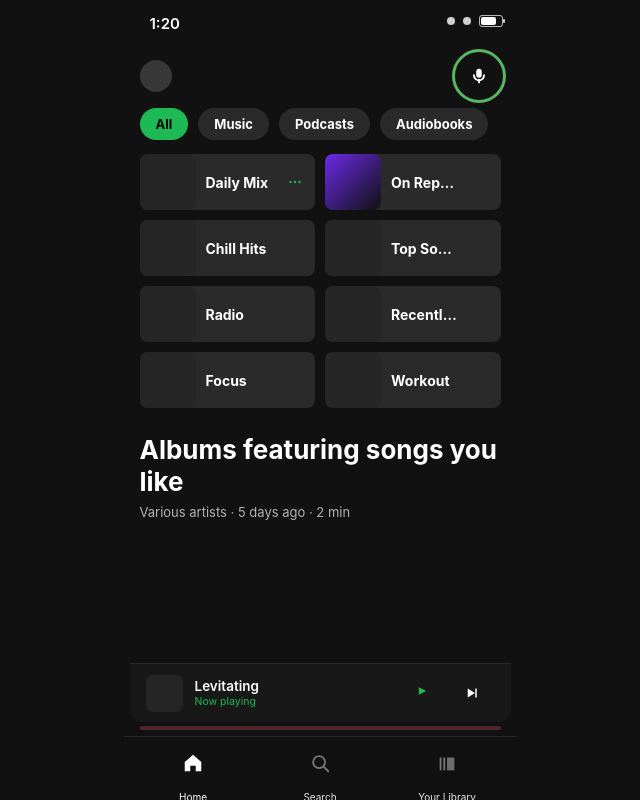
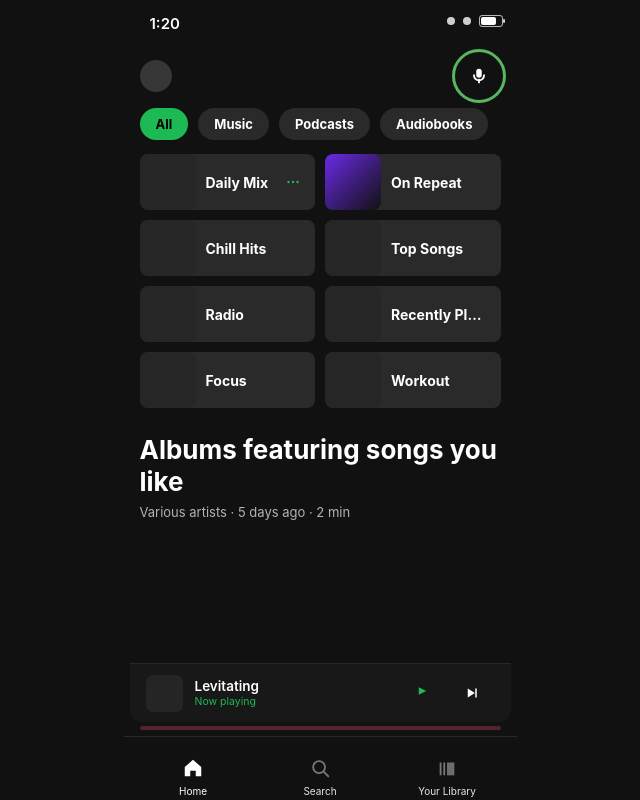
Before and after one commit to aninyag/spotify-accessibility, a React (Vite) app: page / in a window 1280 px wide. Shown: the whole page, without its empty margins (320-960 px from the left). Built offline with nearby package versions, Linux system fonts and the light colour scheme.

Commit message:
homepage update

```diff
--- a/src/ui/screens/DiscoverScreen.tsx
+++ b/src/ui/screens/DiscoverScreen.tsx
@@ -66,11 +66,12 @@
                   borderRadius: 8,
                   background: "#2A2A2A",
                   display: "grid",
-                  gridTemplateColumns: "56px 1fr 24px",
+                  gridTemplateColumns: "56px 1fr",
                   alignItems: "center",
                   gap: 10,
-                  paddingRight: 8,
                   textAlign: "left",
+                  position: "relative",
+                  overflow: "hidden",
                 }}
               >
                 <div
@@ -82,16 +83,37 @@
                     background: s.artKind === "gradient" ? "linear-gradient(135deg, #6B2AE8, #111)" : "#262626",
                   }}
                 />
-                <div style={{ fontSize: 14, fontWeight: 700, color: "white", overflow: "hidden", textOverflow: "ellipsis", whiteSpace: "nowrap" }}>
+                <div
+                  style={{
+                    fontSize: 14,
+                    fontWeight: 700,
+                    color: "white",
+                    overflow: "hidden",
+                    textOverflow: "ellipsis",
+                    whiteSpace: "nowrap",
+                    paddingRight: idx === 0 ? 28 : 12,
+                  }}
+                >
                   {s.title}
                 </div>
                 {idx === 0 ? (
-                  <div aria-hidden="true" style={{ width: 24, display: "grid", placeItems: "center", color: "#1DB954" }}>
+                  <div
+                    aria-hidden="true"
+                    style={{
+                      position: "absolute",
+                      right: 10,
+                      top: "50%",
+                      transform: "translateY(-50%)",
+                      width: 24,
+                      height: 24,
+                      display: "grid",
+                      placeItems: "center",
+                      color: "#1DB954",
+                    }}
+                  >
                     <Icon name="overflow" size={18} />
                   </div>
-                ) : (
-                  <div aria-hidden="true" style={{ width: 24 }} />
-                )}
+                ) : null}
               </button>
             ))}
           </div>
--- a/src/ui/styles.css
+++ b/src/ui/styles.css
@@ -536,15 +536,17 @@
 }
 
 .tabBtn {
-  min-height: 58px;
+  min-height: 64px;
   border: none;
   background: transparent;
-  display: grid;
-  place-items: center;
+  display: flex;
+  flex-direction: column;
+  justify-content: center;
+  align-items: center;
+  gap: 4px;
 }
 
 .tabBtn {
-  min-height: 64px;
   transition: transform 140ms ease, opacity 140ms ease;
 }
 
@@ -572,7 +574,7 @@
   font-size: 10px;
   font-weight: 400;
   line-height: 12px;
-  margin-top: 2px;
+  margin-top: 0;
 }
 
 .muted {
```
Also changed, not shown: 1 other file (tests, documents, lock files or other folders).
